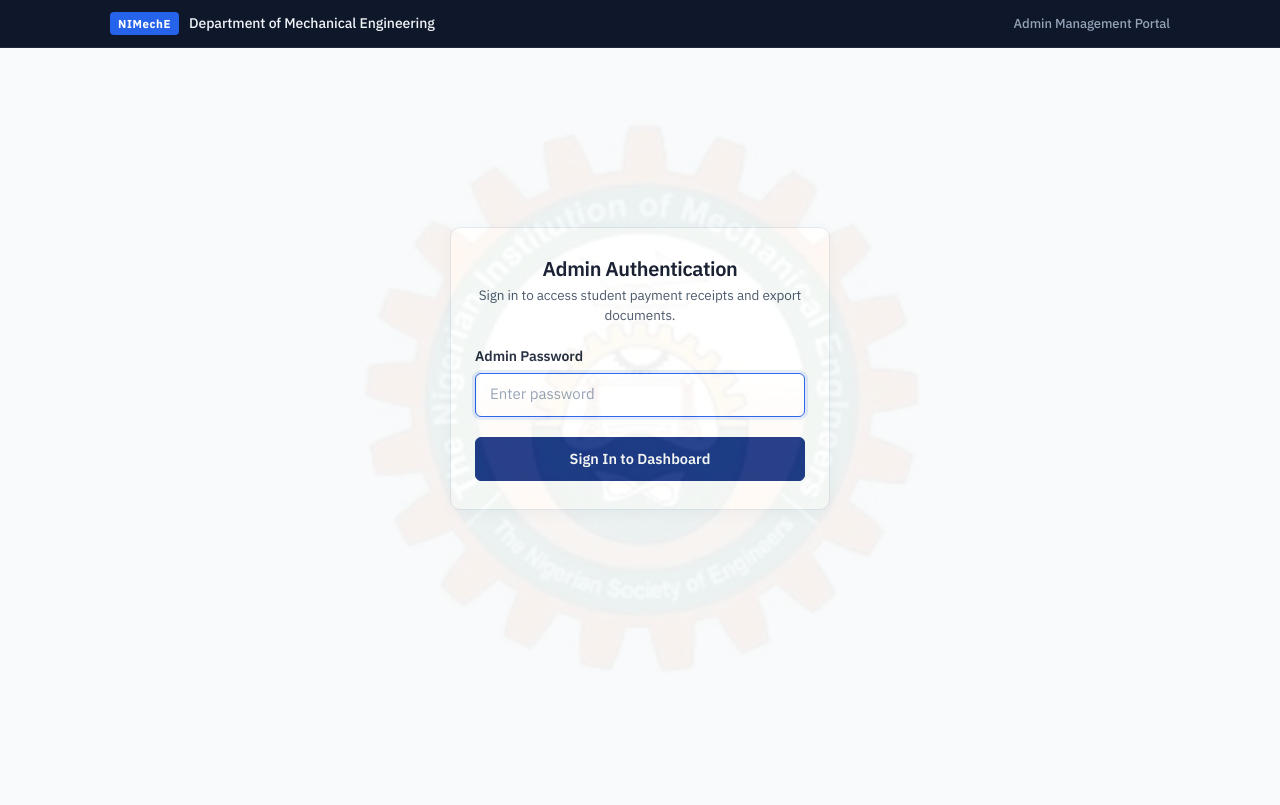
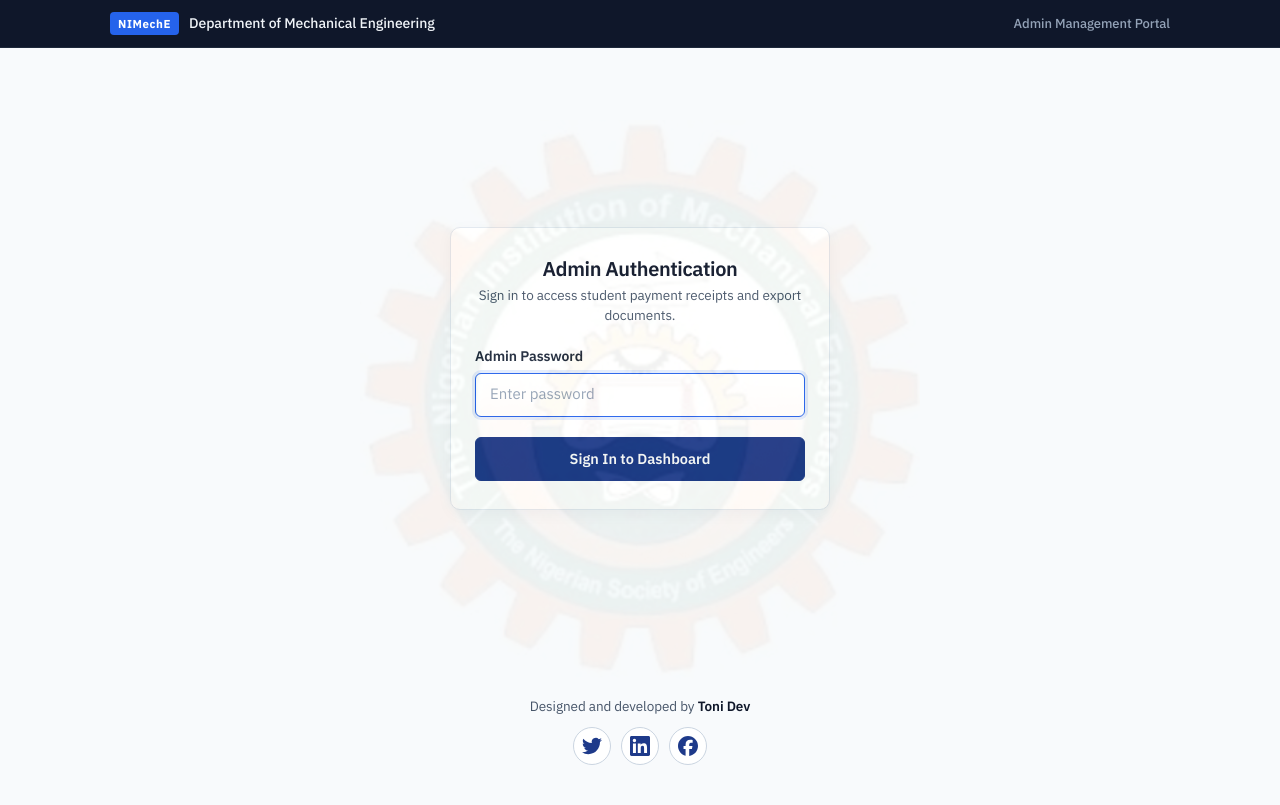
Before and after one commit to beyondthesyllabus/receipt-submission-portal-NimechE, a website: page public/admin.html in a window 1280 px wide. Drawn offline with Linux system fonts and the light colour scheme; no server answers.

Commit message:
updated addmin.html

```diff
--- a/public/admin.html
+++ b/public/admin.html
@@ -91,6 +91,32 @@
     </div>
   </main>
 
+  <footer class="site-footer">
+    <p>Designed and developed by <strong>Toni Dev</strong></p>
+    <div class="social">
+      <a href="https://x.com/FavourToni" target="_blank" rel="noopener noreferrer" aria-label="Twitter: @FavourToni"
+        title="Twitter: @FavourToni">
+        <svg viewBox="0 0 24 24" width="20" height="20" fill="currentColor" aria-hidden="true">
+          <path
+            d="M23.953 4.57a10 10 0 01-2.825.775 4.958 4.958 0 002.163-2.723c-.951.555-2.005.959-3.127 1.184a4.92 4.92 0 00-8.384 4.482C7.69 8.095 4.067 6.13 1.64 3.162a4.822 4.822 0 00-.666 2.475c0 1.71.87 3.213 2.188 4.096a4.904 4.904 0 01-2.228-.616v.06a4.923 4.923 0 003.946 4.827 4.996 4.996 0 01-2.212.085 4.936 4.936 0 004.604 3.417 9.867 9.867 0 01-6.102 2.105c-.39 0-.779-.023-1.17-.067a13.995 13.995 0 007.557 2.209c9.053 0 13.998-7.496 13.998-13.985 0-.21 0-.42-.015-.63A9.935 9.935 0 0024 4.59z" />
+        </svg>
+      </a>
+      <a href="https://www.linkedin.com/in/favour-tony-91b858301/" target="_blank" rel="noopener noreferrer"
+        aria-label="LinkedIn: Favour Tony" title="LinkedIn: Favour Tony">
+        <svg viewBox="0 0 24 24" width="20" height="20" fill="currentColor" aria-hidden="true">
+          <path
+            d="M20.447 20.452h-3.554v-5.569c0-1.328-.027-3.037-1.852-3.037-1.853 0-2.136 1.445-2.136 2.939v5.667H9.351V9h3.414v1.561h.046c.477-.9 1.637-1.85 3.37-1.85 3.601 0 4.267 2.37 4.267 5.455v6.286zM5.337 7.433a2.062 2.062 0 01-2.063-2.065 2.064 2.064 0 112.063 2.065zm1.782 13.019H3.555V9h3.564v11.452zM22.225 0H1.771C.792 0 0 .774 0 1.729v20.542C0 23.227.792 24 1.771 24h20.451C23.2 24 24 23.227 24 22.271V1.729C24 .774 23.2 0 22.222 0h.003z" />
+        </svg>
+      </a>
+      <a href="https://www.facebook.com/profile.php?id=61587445967838" target="_blank" rel="noopener noreferrer"
+        aria-label="Facebook: Dev Toni" title="Facebook: Dev Toni">
+        <svg viewBox="0 0 24 24" width="20" height="20" fill="currentColor" aria-hidden="true">
+          <path
+            d="M9.101 23.691v-7.98H6.627v-3.667h2.474v-1.58c0-4.085 1.848-5.978 5.858-5.978.401 0 .955.042 1.468.103a8.68 8.68 0 011.141.195v3.325a8.623 8.623 0 00-.653-.036 26.805 26.805 0 00-.733-.009c-.707 0-1.259.096-1.675.309a1.686 1.686 0 00-.679.622c-.258.42-.374.995-.374 1.752v1.297h3.919l-.386 2.103-.287 1.564h-3.246v8.245C19.396 23.238 24 18.179 24 12.044c0-6.627-5.373-12-12-12s-12 5.373-12 12c0 5.628 3.874 10.35 9.101 11.647z" />
+        </svg>
+      </a>
+    </div>
+  </footer>
   <script src="/admin.js"></script>
 </body>
 
```
